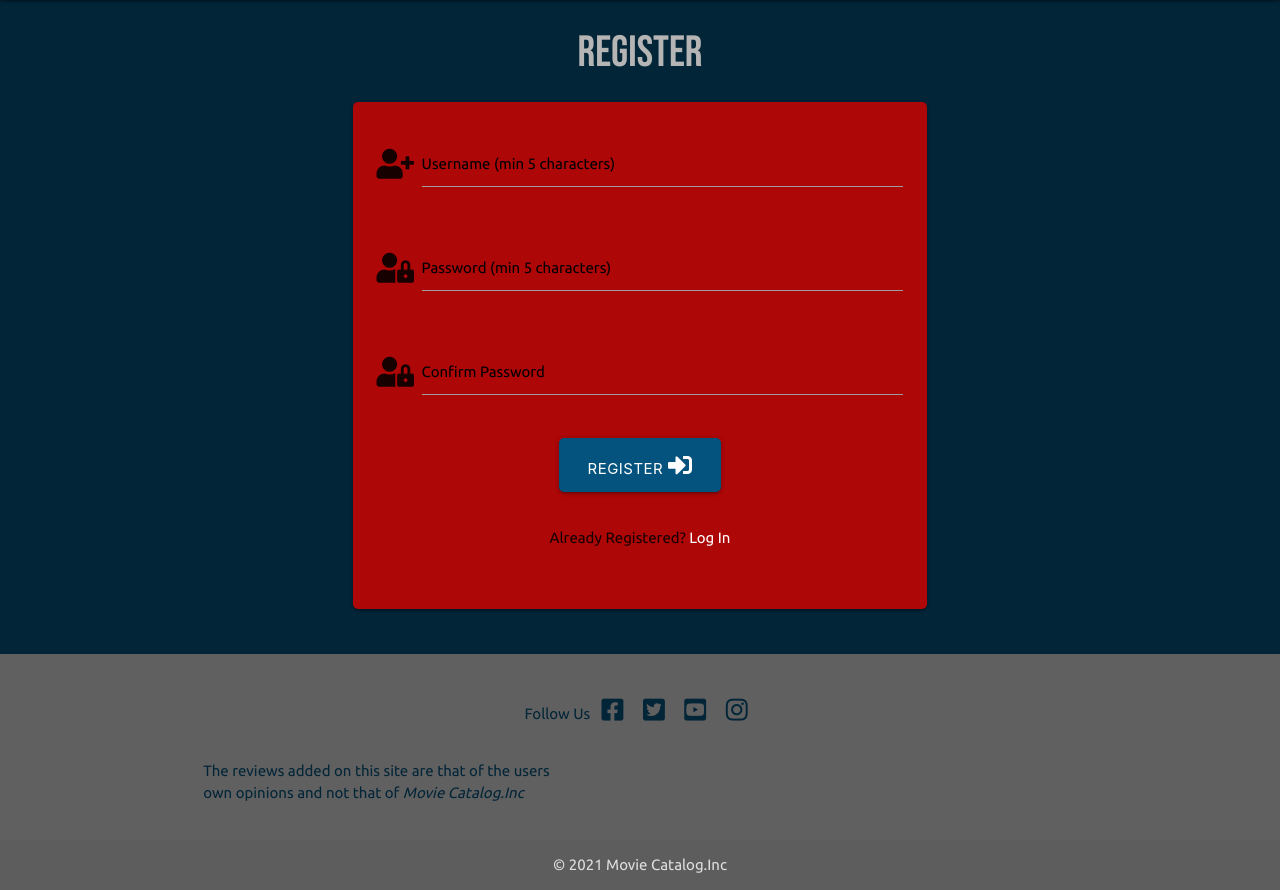
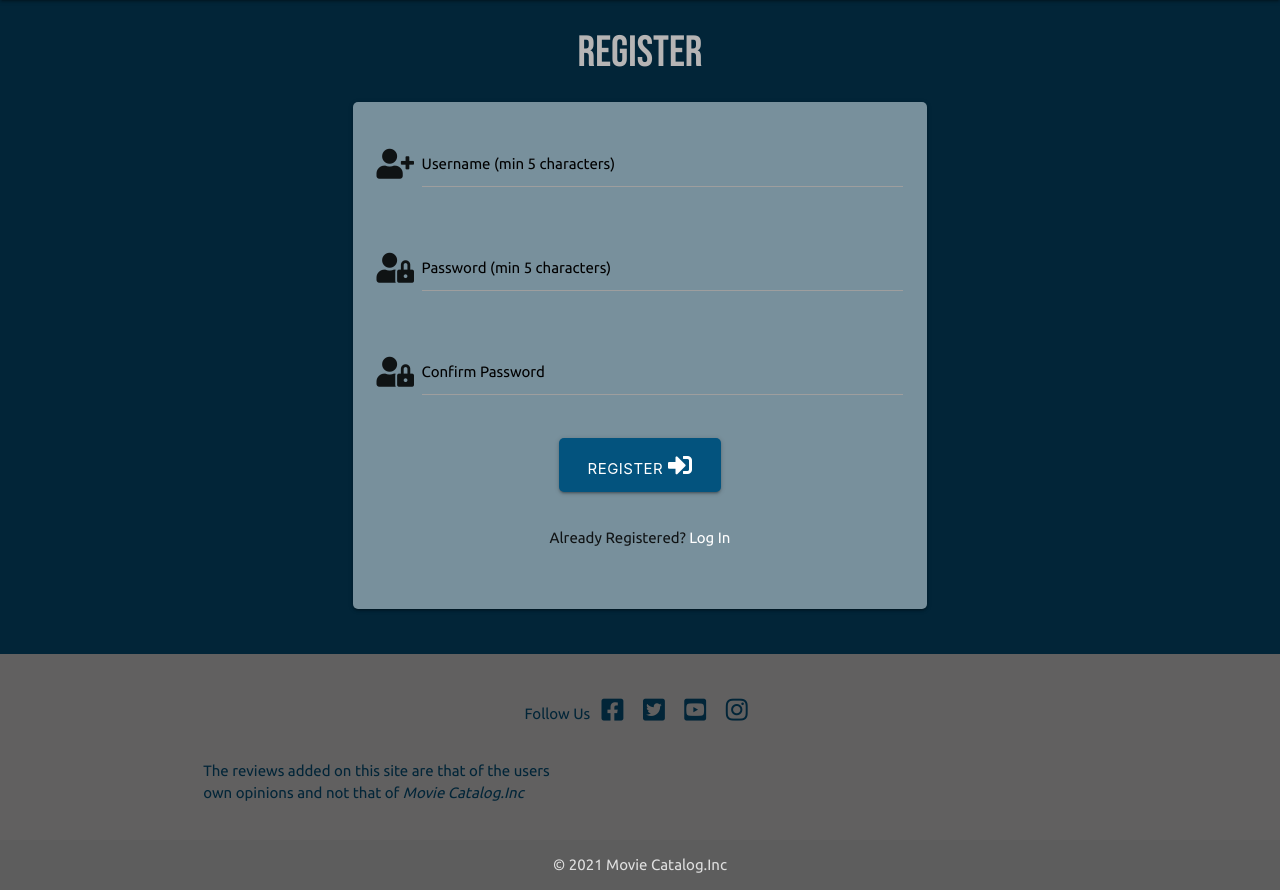
Before and after one commit to Ashb87/Ms3-Movie-Review, a Flask app: page /register in a window 1280 px wide. Shown: the part 64-954 px from the top of the page. Run offline with Flask 2, Linux system fonts and the light colour scheme; some libraries are stand-ins or nearby versions.

Commit message:
changed background color for login and register page

```diff
--- a/static/css/style.css
+++ b/static/css/style.css
@@ -285,7 +285,7 @@ hr {
 
 .login-card,
 .register-card {
-    background-color: #ad0707;
+    background-color: #78909c;
     border-radius: 5px;
 }
 
```
